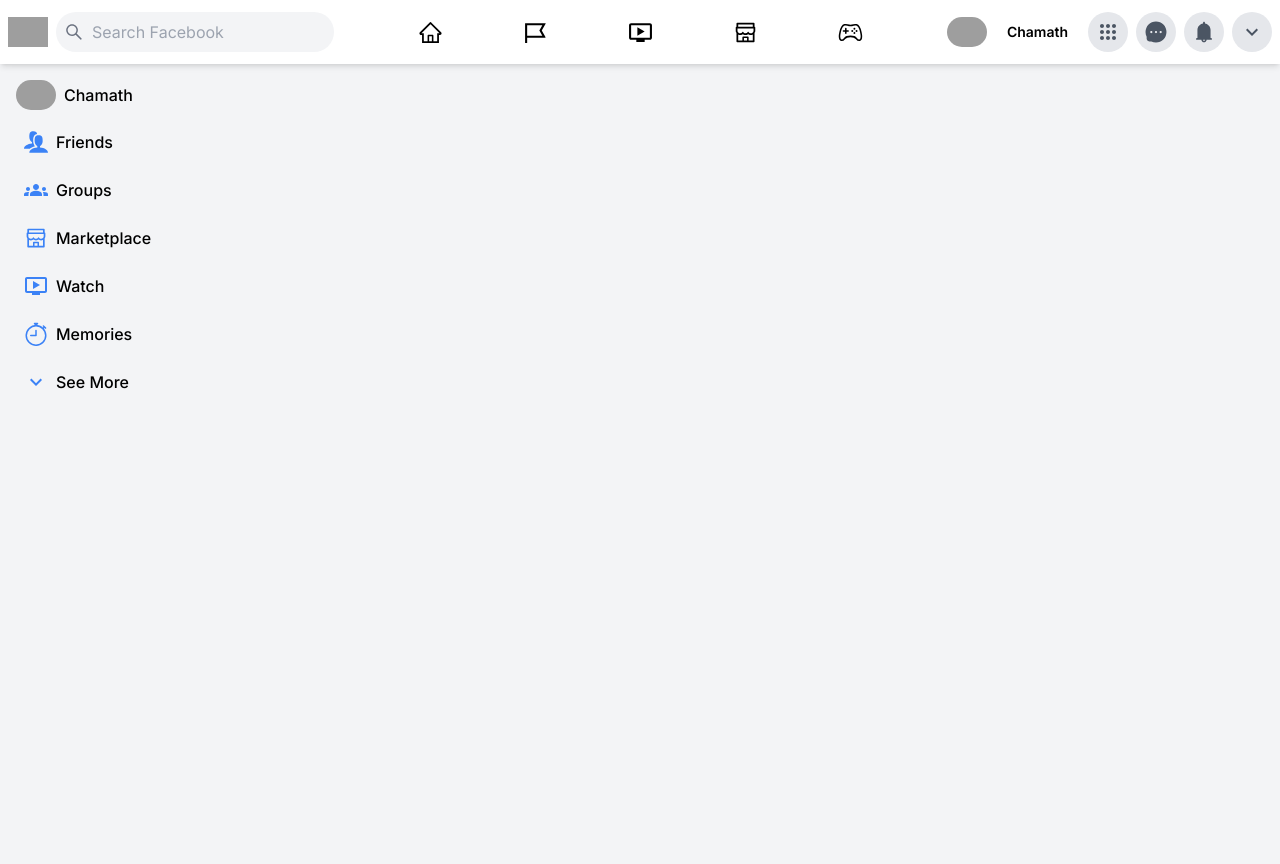
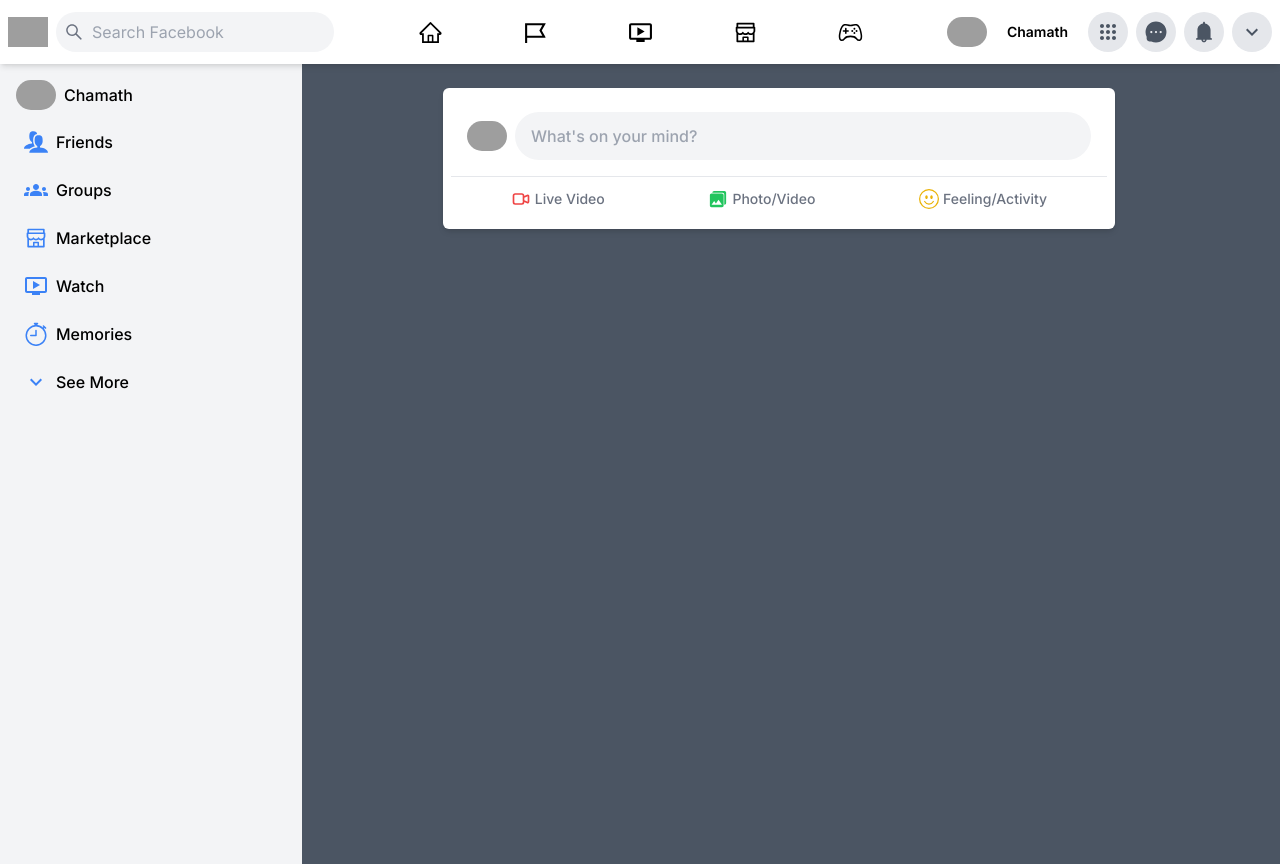
Before and after one commit to chamathinduwara/facebook-clone, a Next.js app: page / in a window 1280 px wide. Built offline with nearby package versions, Linux system fonts and the light colour scheme; grey boxes are pictures that could not be loaded.

Commit message:
code create post component

```diff
--- /dev/null
+++ b/src/app/_components/createpost/CreatePost.jsx
@@ -0,0 +1,55 @@
+import Image from "next/image";
+import { HiOutlineVideoCamera } from "react-icons/hi";
+import { IoMdPhotos } from "react-icons/io";
+import { BsEmojiSmile } from "react-icons/bs";
+
+const CreatePost = () => {
+  return (
+    <div className="bg-white rounded-md shadow-md text-gray-500 p-2 divide-y">
+      <div className="flex p-4 space-x-2 items-center">
+        <Image
+          src="https://upload.wikimedia.org/wikipedia/en/0/04/Facebook_f_logo_%282021%29.svg"
+          alt="Facebook Logo"
+          width={40}
+          height={40}
+          className="rounded-full cursor-pointer"
+        />
+        <form className="flex flex-1">
+          <input
+            className="rounded-full h-12 flex-grow focus:outline-none font-medium bg-gray-100 px-4"
+            type="text"
+            placeholder="What's on your mind?"
+          />
+          <button hidden></button>
+        </form>
+      </div>
+      <div className="flex justify-evenly p-2">
+        <div
+          className="flex items-center p-1 space-x-1 flex-grow justify-center
+        hover:cursor-pointer hover:bg-gray-100 rounded-md"
+        >
+          <HiOutlineVideoCamera className="text-red-500" size={20} />
+          <p className="text-sm font-medium">Live Video</p>
+        </div>
+
+        <div
+          className="flex items-center p-1 space-x-1 flex-grow justify-center
+        hover:cursor-pointer hover:bg-gray-100 rounded-md"
+        >
+          <IoMdPhotos className="text-green-500" size={20} />
+          <p className="text-sm font-medium">Photo/Video</p>
+        </div>
+
+        <div
+          className="flex items-center p-1 space-x-1 flex-grow justify-center
+        hover:cursor-pointer hover:bg-gray-100 rounded-md"
+        >
+          <BsEmojiSmile className="text-yellow-500" size={20} />
+          <p className="text-sm font-medium">Feeling/Activity</p>
+        </div>
+      </div>
+    </div>
+  );
+};
+
+export default CreatePost;
--- a/src/app/_components/feed/Feed.jsx
+++ b/src/app/_components/feed/Feed.jsx
@@ -1,10 +1,15 @@
+import CreatePost from "../createpost/CreatePost";
+
 const Feed = () => {
-  return <div className="flex-grow h-screen pt-6 mr-6 overflow-y-auto scroll">
-    <div>
+  return (
+    <div className="flex-grow h-screen pt-6 mr-6 overflow-y-auto">
+      <div className="mx-auto max-w-md md:max-w-xl lg:max-w-2xl">
         {/* Create Post */}
-        {/* Posts */}
+        <CreatePost></CreatePost>
+        {/* pages */}
+      </div>
     </div>
-  </div>;
+  );
 };
 
 export default Feed;
--- a/src/app/page.jsx
+++ b/src/app/page.jsx
@@ -2,7 +2,7 @@
 
 export default async function Home() {
   return (
-    <div className="flex bg-gray-100">
+    <div className="bg-gray-600 flex-grow">
       <Feed></Feed>
     </div>
   );
```
